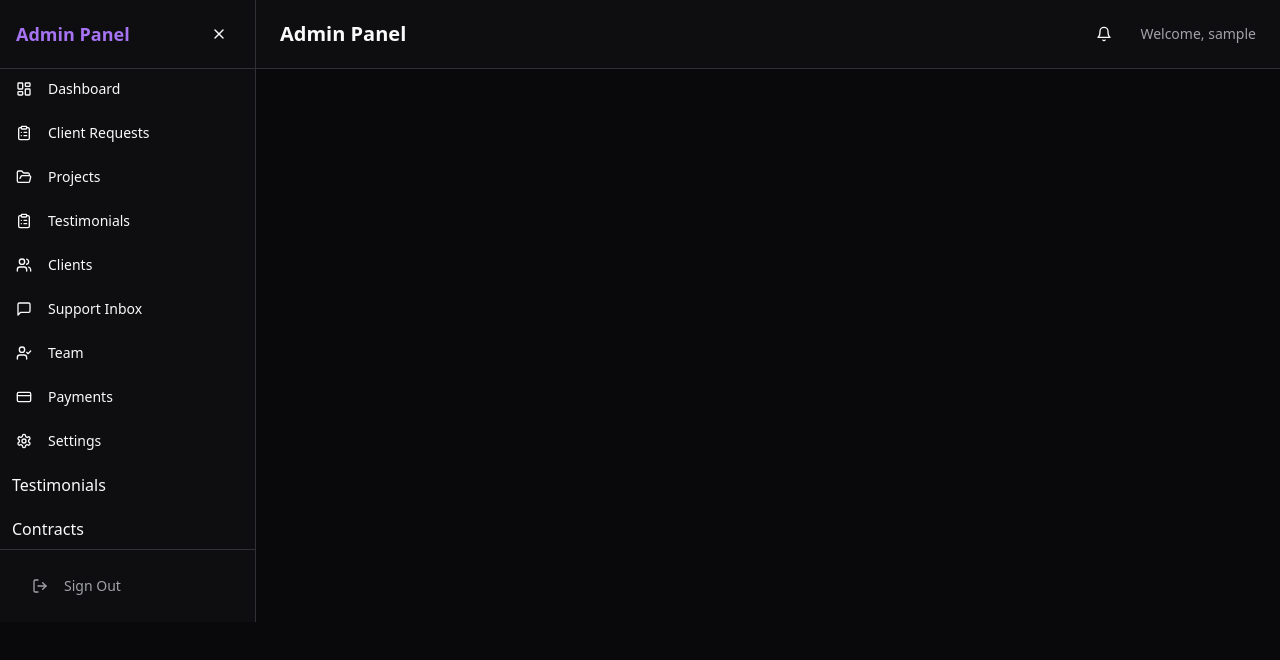
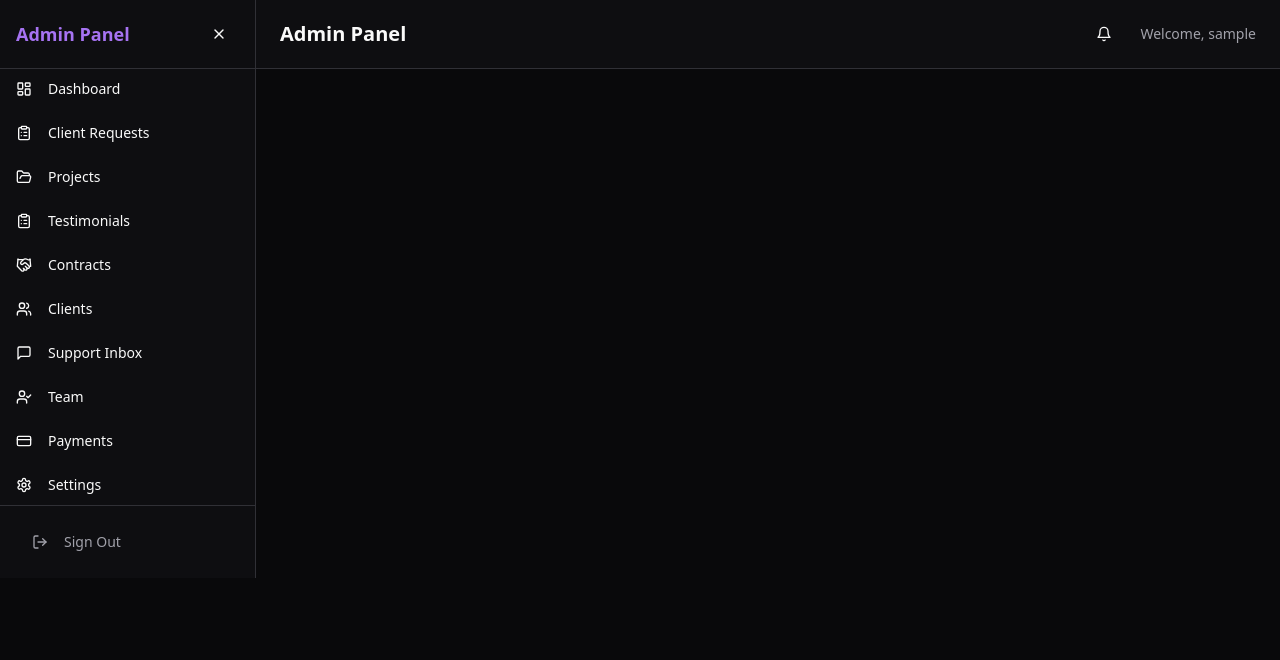
Before and after one commit to harshnnn/motion-math-studio, a React (Vite) app: page /admin in a window 1280 px wide. Shown: the top 660 px of the page. Built offline with nearby package versions, Linux system fonts and the light colour scheme; sample sign-in values are in the browser's storage.

Commit message:
Add Contracts and Handshake icons to AdminLayout

```diff
--- a/src/components/admin/AdminLayout.tsx
+++ b/src/components/admin/AdminLayout.tsx
@@ -14,7 +14,8 @@ import {
   Menu,
   X,
   Bell,
-  MessageSquare
+  MessageSquare,
+  Handshake
 } from 'lucide-react';
 import { cn } from '@/lib/utils';
 
@@ -29,6 +30,7 @@ const AdminLayout = () => {
     { path: '/admin/requests', label: 'Client Requests', icon: ClipboardList },
     { path: '/admin/projects', label: 'Projects', icon: FolderOpen },
     { path: '/admin/testimonials', label: 'Testimonials', icon: ClipboardList },
+    { path: '/admin/contracts', label: 'Contracts', icon: Handshake },
     { path: '/admin/clients', label: 'Clients', icon: Users },
     { path: '/admin/support', label: 'Support Inbox', icon: MessageSquare },
     { path: '/admin/team', label: 'Team', icon: UserCheck },
@@ -68,7 +70,6 @@ const AdminLayout = () => {
             {menuItems.map((item) => {
               const Icon = item.icon;
               const isActive = location.pathname === item.path;
-
               return (
                 <Button
                   key={item.path}
@@ -84,8 +85,6 @@ const AdminLayout = () => {
                 </Button>
               );
             })}
-            <Link className="block px-3 py-2 rounded hover:bg-muted" to="/admin/testimonials">Testimonials</Link>
-            <Link className="block px-3 py-2 rounded hover:bg-muted" to="/admin/contracts">Contracts</Link>
           </nav>
 
           {/* Footer */}
```
